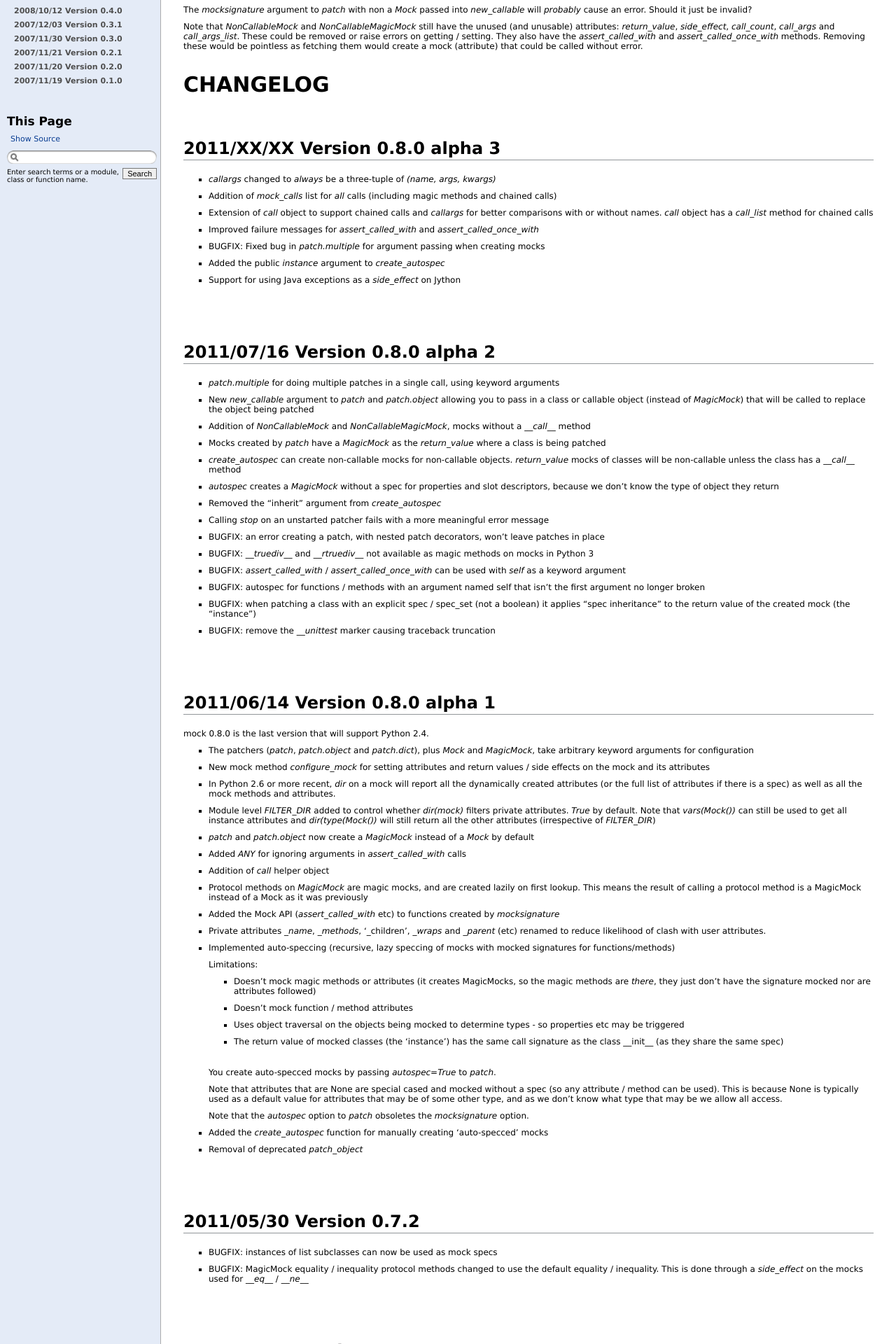
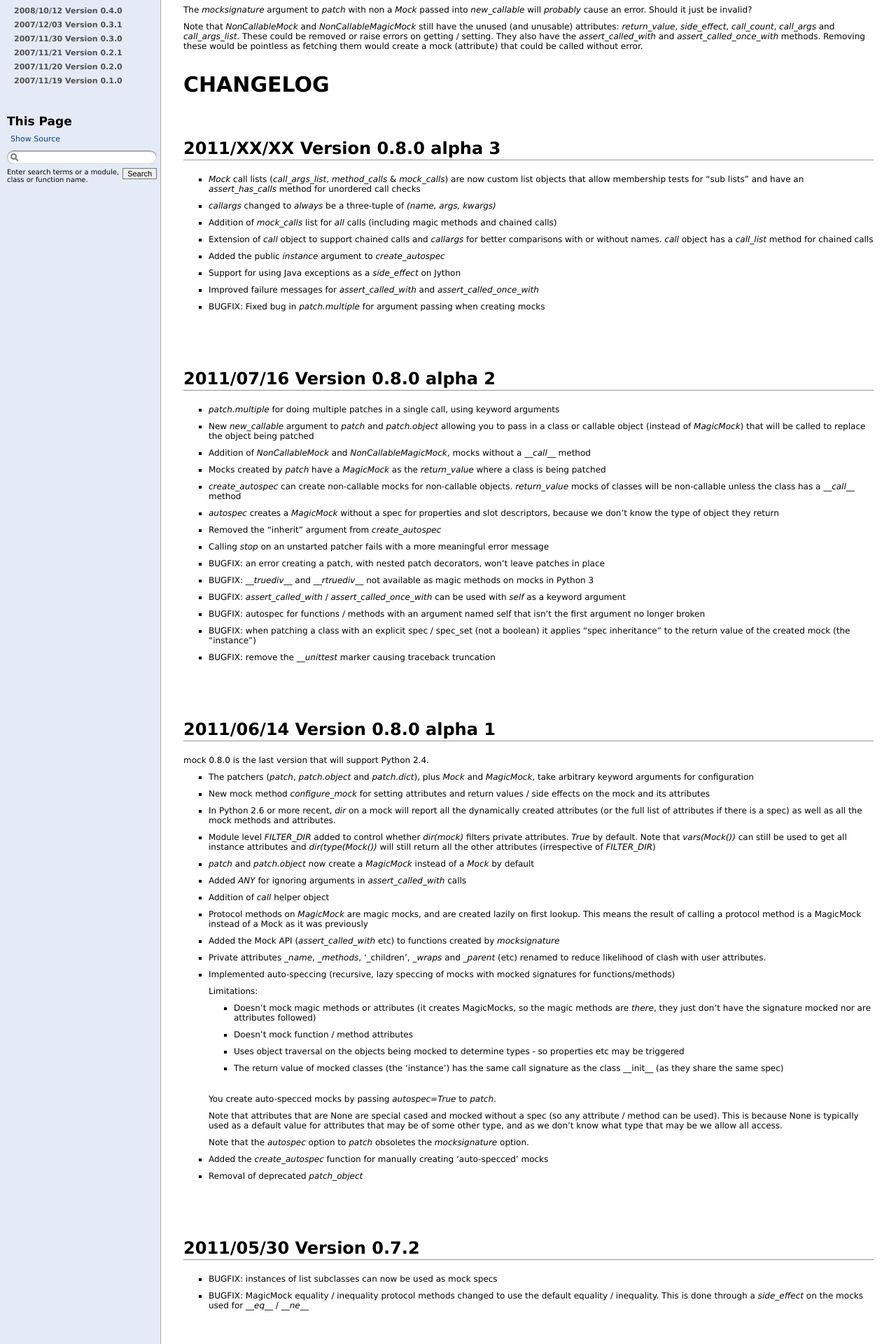
Before and after one commit to testing-cabal/mock, a Sphinx documentation site: the page built from docs/changelog.txt, in a window 1280 px wide. Shown: the part 630-2550 px from the top of the page at 70% size. Built offline with Sphinx 7.4.7, drawn with Linux system fonts in a browser that asks for light colours; pages that are not in the unit, such as notebooks, are missing from menus; some of the changed text lies outside the part shown.

```diff
--- a/docs/changelog.txt
+++ b/docs/changelog.txt
@@ -73,18 +73,21 @@
 2011/XX/XX Version 0.8.0 alpha 3
 --------------------------------
 
+* `Mock` call lists (`call_args_list`, `method_calls` & `mock_calls`) are now
+  custom list objects that allow membership tests for "sub lists" and have
+  an `assert_has_calls` method for unordered call checks
 * `callargs` changed to *always* be a three-tuple of `(name, args, kwargs)`
 * Addition of `mock_calls` list for *all* calls (including magic methods and
   chained calls)
 * Extension of `call` object to support chained calls and `callargs` for better
   comparisons with or without names. `call` object has a `call_list` method for
   chained calls
+* Added the public `instance` argument to `create_autospec`
+* Support for using Java exceptions as a `side_effect` on Jython
 * Improved failure messages for `assert_called_with` and
   `assert_called_once_with`
 * BUGFIX: Fixed bug in `patch.multiple` for argument passing when creating
   mocks
-* Added the public `instance` argument to `create_autospec`
-* Support for using Java exceptions as a `side_effect` on Jython
 
 
 2011/07/16 Version 0.8.0 alpha 2
```
Also changed, not shown: 1 other file.
